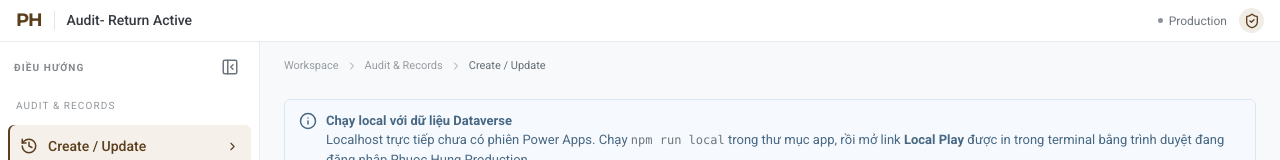
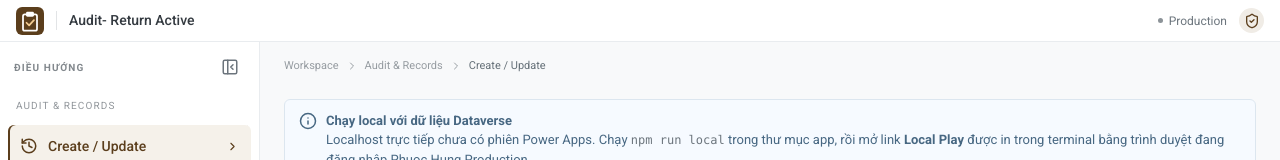
Before and after one commit to TinhThiago/Audit-Return-Active, a React (Vite) app: page / in a window 1280 px wide. Shown: the top 160 px of the page. Built offline with nearby package versions, Linux system fonts and the light colour scheme.

Commit message:
feat: add Audit app logo and browser favicon

```diff
--- a/index.html
+++ b/index.html
@@ -1 +1,14 @@
-<!doctype html><html lang="vi"><head><meta charset="UTF-8"/><meta name="viewport" content="width=device-width, initial-scale=1.0"/><meta name="theme-color" content="#5B3E1C"/><title>Audit- Return Active</title></head><body><div id="root"></div><script type="module" src="/src/main.tsx"></script></body></html>
+<!doctype html>
+<html lang="vi">
+  <head>
+    <meta charset="UTF-8" />
+    <meta name="viewport" content="width=device-width, initial-scale=1.0" />
+    <meta name="theme-color" content="#5B3E1C" />
+    <link rel="icon" type="image/svg+xml" href="/audit-icon.svg" />
+    <title>Audit- Return Active</title>
+  </head>
+  <body>
+    <div id="root"></div>
+    <script type="module" src="/src/main.tsx"></script>
+  </body>
+</html>
--- a/src/app/App.tsx
+++ b/src/app/App.tsx
@@ -1,5 +1,6 @@
 import type { BrowserAuth } from "../browser/auth";
 import { useEffect, useState, type ReactNode } from "react";
+import { AppLogo } from "../ui/AppLogo";
 import {
   History,
   Trash2,
@@ -99,7 +100,7 @@ export function App({
       </a>
       <header className="global-header">
         <div className="brand">
-          <span className="brand-monogram">PH</span>
+          <AppLogo size={28} />
           <span className="brand-divider" />
           <strong>{environment.appName}</strong>
         </div>
--- a/src/browser/BrowserRoot.tsx
+++ b/src/browser/BrowserRoot.tsx
@@ -1,3 +1,4 @@
+import { AppLogo } from "../ui/AppLogo";
 import { useEffect, useMemo, useRef, useState } from "react";
 import { App } from "../app/App";
 import { ServicesProvider } from "../app/providers";
@@ -116,7 +117,7 @@ export function BrowserRoot({ auth: supplied }: { auth?: BrowserAuth }) {
       ) : (
         <div className="login-page">
           <section className="login-card">
-            <span className="brand-monogram">PH</span>
+            <AppLogo size={48} />
             <span className="eyebrow">DATAVERSE AUDIT</span>
             <h1>Audit- Return Active</h1>
             <p>
--- /dev/null
+++ b/src/ui/AppLogo.tsx
@@ -0,0 +1,8 @@
+const iconUrl =
+  import.meta.env.BASE_URL.replace(/\/?$/, "/") + "audit-icon.svg";
+
+export function AppLogo({ size }: { size: number }) {
+  return (
+    <img className="app-logo" src={iconUrl} width={size} height={size} alt="" />
+  );
+}
--- a/src/ui/tokens.css
+++ b/src/ui/tokens.css
@@ -152,12 +152,9 @@ label {
   font-size: 14px;
   font-weight: 500;
 }
-.brand-monogram {
-  color: var(--walnut);
-  font-family: Montserrat, sans-serif;
-  font-weight: 700;
-  letter-spacing: -1px;
-  font-size: 18px;
+.app-logo {
+  display: block;
+  flex: none;
 }
 .brand-divider {
   height: 19px;
```
Also changed, not shown: public/audit-icon.svg (added).
